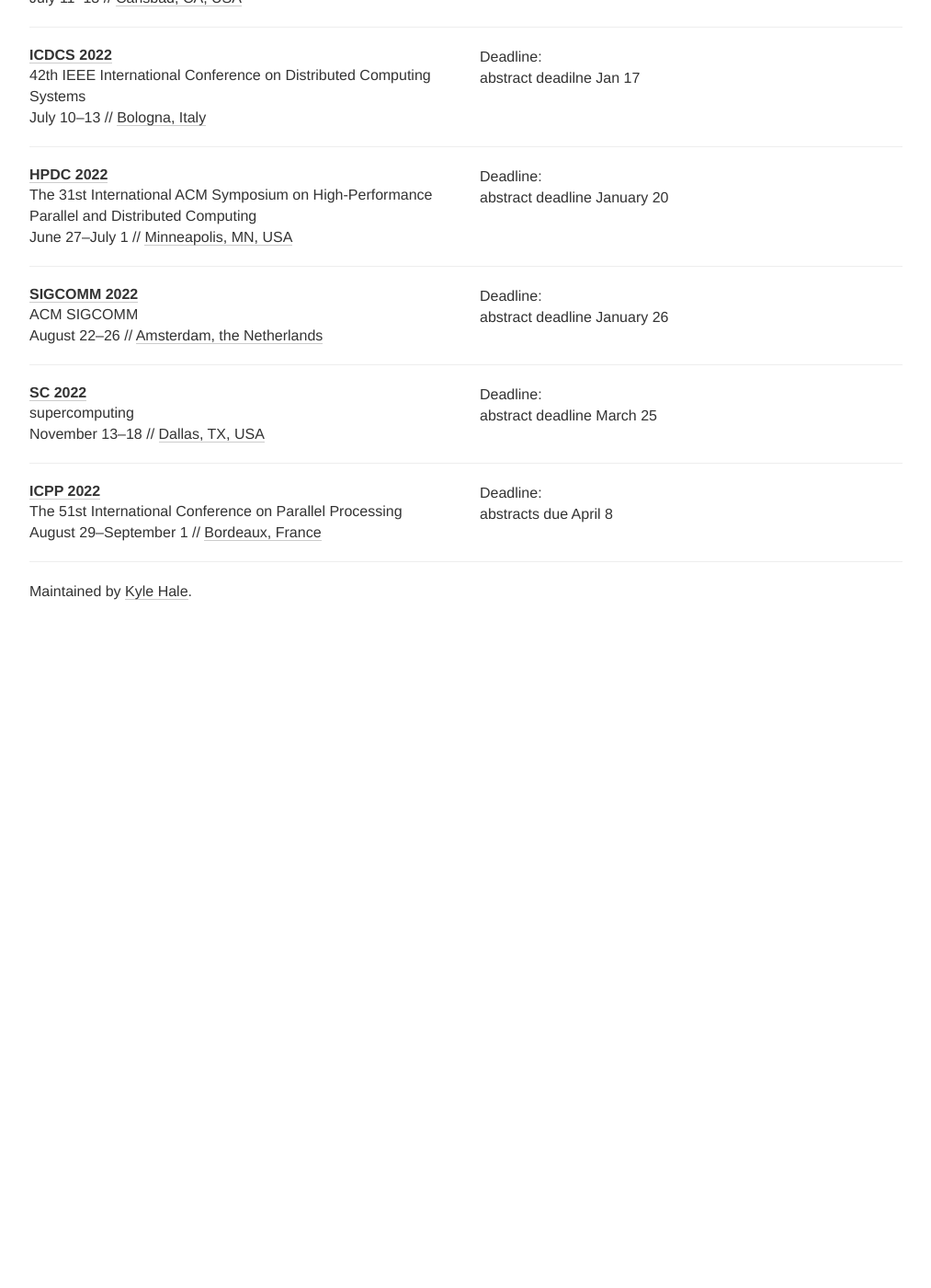
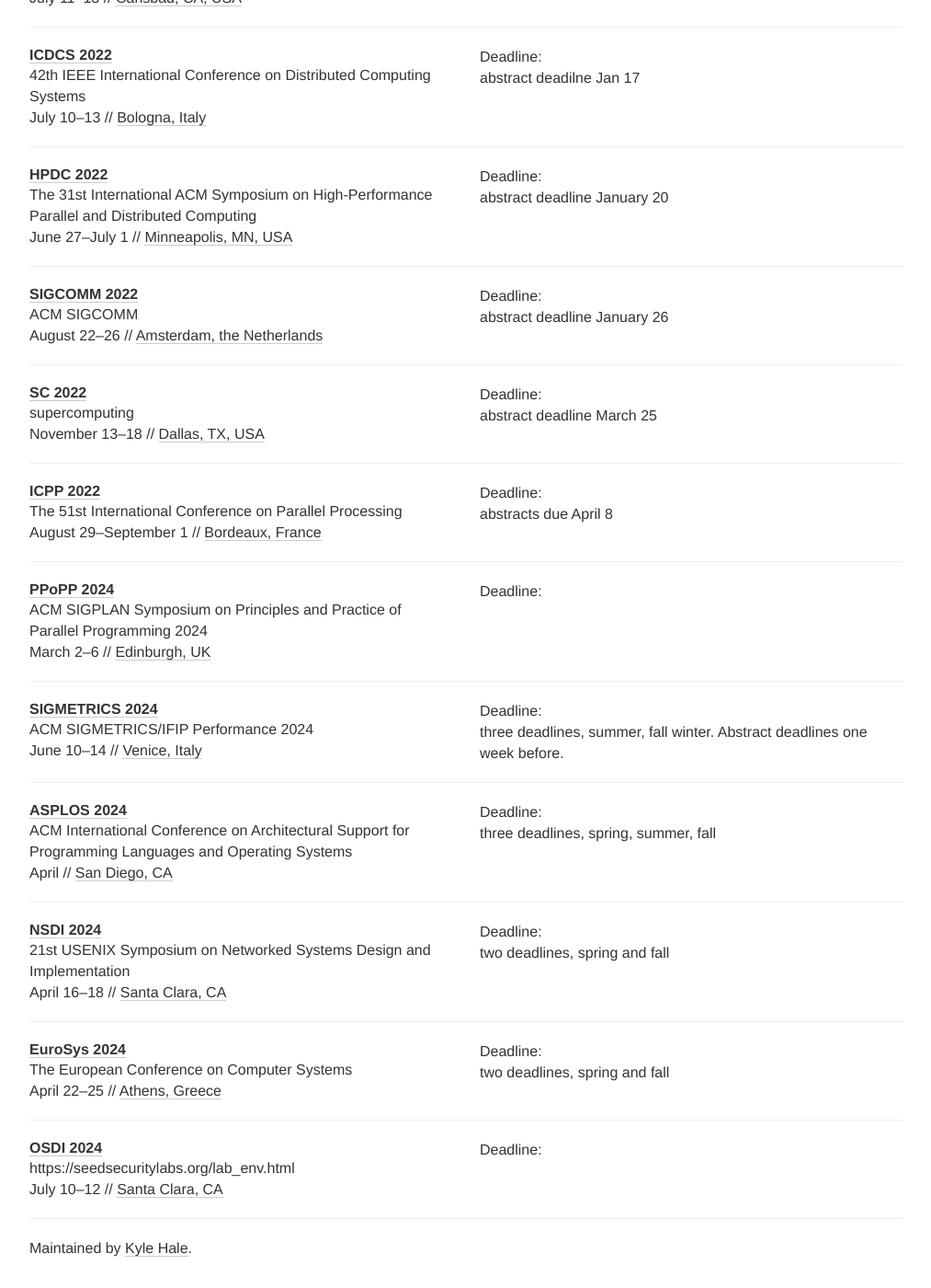
Before and after one commit to khale/sys-deadlines, a Jekyll site: the page built from index.html, in a window 1280 px wide and 1400 px high, scrolled down 2242 px. Shown: the whole window at 92% size, without its empty margins (133-1146 px from the left). Built offline with Jekyll 4.4.1, drawn with Linux system fonts in a browser that asks for light colours; nearby versions of some CDN libraries; comment, search, counter and statistics services are not loaded; before the commit the page ends 2928 px from its top, so only the background shows below that.

Commit message:
add some 2024 deadlines

```diff
--- a/_data/conferences.yml
+++ b/_data/conferences.yml
@@ -220,3 +220,75 @@
   place: Bordeaux, France
   link: https://icpp22.gitlabpages.inria.fr/
   tags: [HPC]
+
+
+- name: PPoPP
+  description: ACM SIGPLAN Symposium on Principles and Practice of Parallel Programming 2024
+  year: 2024
+  date: March 2-6
+  deadline: "2023-08-04 23:59"
+  place: Edinburgh, UK
+  link: https://conf.researchr.org/home/ppopp-2024
+  tags: [PL, PAR]
+
+- name: SIGMETRICS
+  description: ACM SIGMETRICS/IFIP Performance 2024
+  date: June 10-14
+  year: 2024
+  place: Venice, Italy
+  deadline:
+    - "2023-08-09 11:59"
+    - "2023-10-11 11:59"
+    - "2024-01-01 11:59"
+  comment: three deadlines, summer, fall winter. Abstract deadlines one week before.
+  link: https://www.sigmetrics.org/sigmetrics2024/call_for_papers.html
+  tags: [MEAS]
+
+- name: ASPLOS
+  description: ACM International Conference on Architectural Support for Programming Languages and Operating Systems
+  date: April
+  year: 2024
+  place: San Diego, CA
+  deadline:
+    - "2023-04-20 11:59"
+    - "2023-08-10 11:59"
+    - "2023-11-30 11:59"
+  comment: three deadlines, spring, summer, fall
+  link: https://www.asplos-conference.org/asplos2024/cfp/
+  tags: [PL, OS, ARCH]
+
+- name: NSDI
+  description: 21st USENIX Symposium on Networked Systems Design and Implementation
+  date: April 16-18
+  year: 2024
+  place: Santa Clara, CA
+  timezone: Etc/GMT+7
+  deadline:
+    - "2023-05-04 20:59"
+    - "2023-09-21 20:59"
+  comment: two deadlines, spring and fall
+  link: https://www.usenix.org/conference/nsdi24/call-for-papers
+  tags: [NET]
+
+- name: EuroSys
+  description: The European Conference on Computer Systems
+  date: April 22-25
+  year: 2024
+  place: Athens, Greece
+  timezone: Etc/GMT
+  deadline:
+    - "2023-05-24 23:59"
+    - "2023-10-19 23:59"
+  comment: two deadlines, spring and fall
+  link: https://2024.eurosys.org/cfp.html#pagetop
+  tags: [OS, ARCH, NET]
+
+- name: OSDI
+  description: https://seedsecuritylabs.org/lab_env.html
+  date: July 10-12
+  year: 2024
+  timezone: Etc/GMT+4
+  place: Santa Clara, CA
+  deadline: "2023-12-07 17:59"
+  link: https://www.usenix.org/conference/osdi24/call-for-papers
+  tags: [OS]
```
